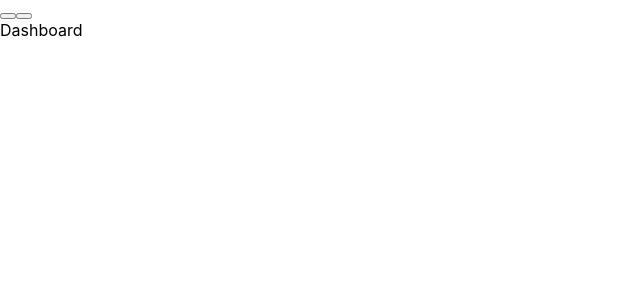
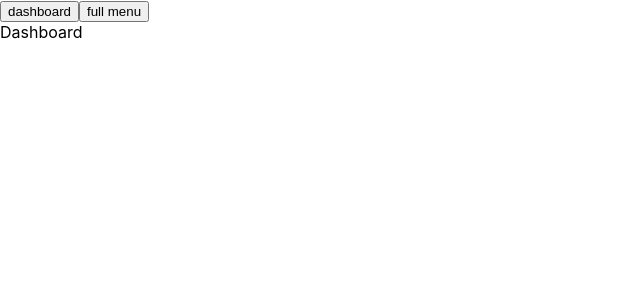
Before and after one commit to cooljasonmelton/rewards-to-do-app, a React (Create React App) app: page / in a window 1280 px wide. Shown: the top 300 px of the page, without its empty margins (0-640 px from the left). Built offline with nearby package versions, Linux system fonts and the light colour scheme.

Commit message:
basic nav working

```diff
--- a/src/App.jsx
+++ b/src/App.jsx
@@ -5,13 +5,13 @@ import Navigation from './containers/Navigation/Navigation';
 import './App.scss';
 
 const App = () => {
-  const [workSpace, setWorkSpace] = useState(0);
+  const [workspace, setWorkspace] = useState(0);
 
   return (
     <div className="App">
-      <Navigation />
-      {workSpace === 0 && <Dashboard />}
-      {workSpace === 1 && <FullMenu />}
+      <Navigation setWorkspace={setWorkspace} workspace={workspace} />
+      {workspace === 0 && <Dashboard />}
+      {workspace === 1 && <FullMenu />}
     </div>
   );
 };
--- a/src/containers/Navigation/Navigation.jsx
+++ b/src/containers/Navigation/Navigation.jsx
@@ -1,10 +1,10 @@
 import './Navigation.scss';
 
-const Navigation = () => {
+const Navigation = ({ workspace, setWorkspace }) => {
   return (
     <div className="Navigation">
-      <button></button>
-      <button></button>
+      <button onClick={() => setWorkspace(0)}>dashboard</button>
+      <button onClick={() => setWorkspace(1)}>full menu</button>
     </div>
   );
 };
```
Also changed, not shown: 1 other file (tests, documents, lock files or other folders).
